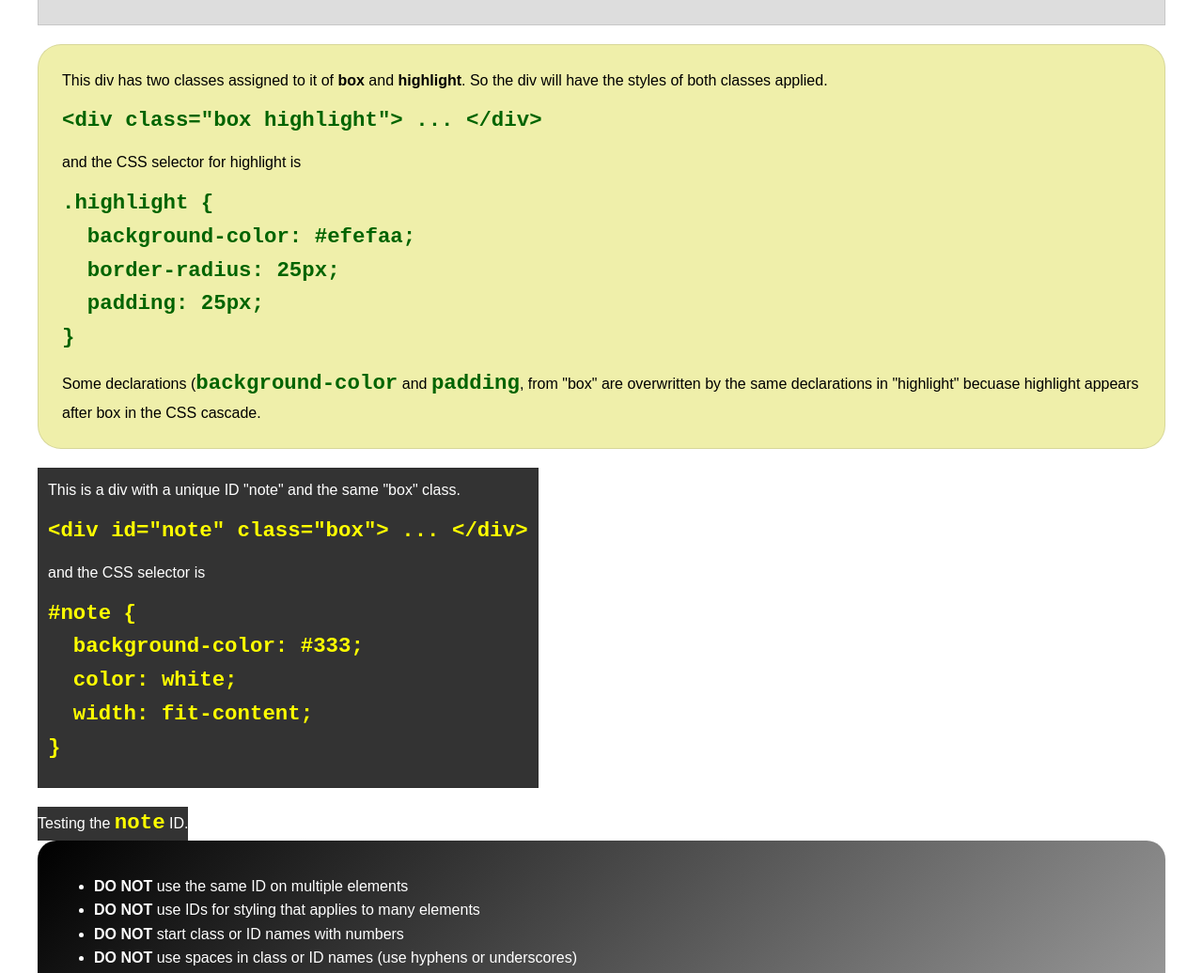
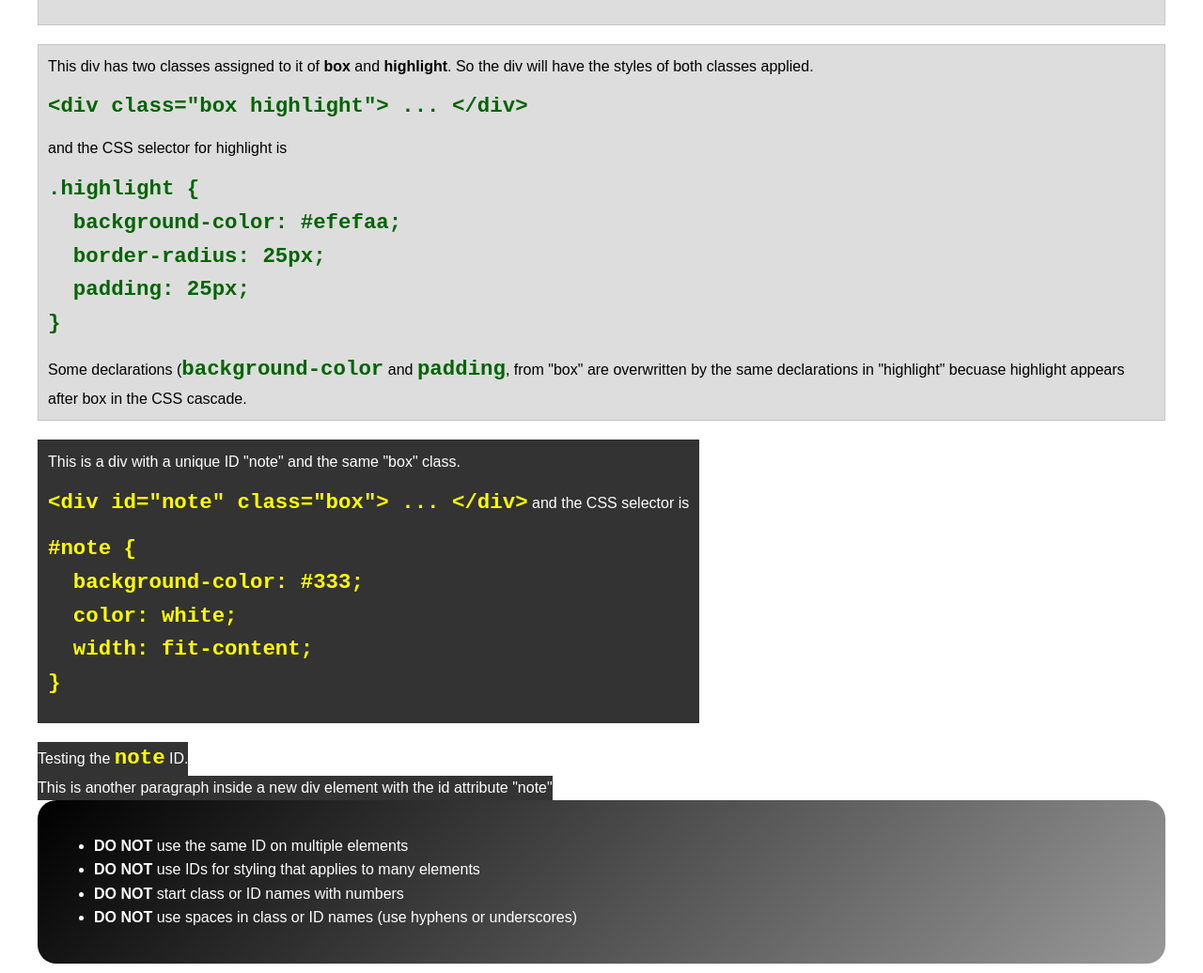
Before and after one commit to Benjamincubi/wdd130, a plain HTML site: page week03/class-and-id.html in a window 1280 px wide. Shown: the part 577-1613 px from the top of the page at 94% size. Drawn offline with Linux system fonts and the light colour scheme.

Commit message:
W3: CSS Selectors: Type, Universal, Class, ID activity

```diff
--- a/week03/class-and-id.html
+++ b/week03/class-and-id.html
@@ -29,7 +29,7 @@
 }</code></pre>
     </div>
 
-    <div class="box highlight">
+    <div class="box">
         <p>This div has two classes assigned to it of <strong>box</strong> and <strong>highlight</strong>. So the div
             will have the styles of both classes applied.</p>
         <pre><code class="html">&lt;div class="box highlight"&gt; ... &lt;/div&gt;</code></pre>
@@ -44,7 +44,7 @@
 
     <div id="note" class="box">
         <p>This is a div with a unique ID "note" and the same "box" class.</p>
-        <pre><code class="html">&lt;div id="note" class="box"&gt; ... &lt;/div&gt;</code></pre>
+        <pre></pre><code class="html">&lt;div id="note" class="box"&gt; ... &lt;/div&gt;</code></pre>
         and the CSS selector is
         <pre><code class="css">#note {
   background-color: #333;
@@ -55,6 +55,9 @@
 
     <div id="note">
         <p>Testing the <code>note</code> ID.</p>
+    </div>
+    <div id="note">
+        <p>This is another paragraph inside a new div element with the id attribute "note"</p>
     </div>
 
     <section id="best-practice">
```
